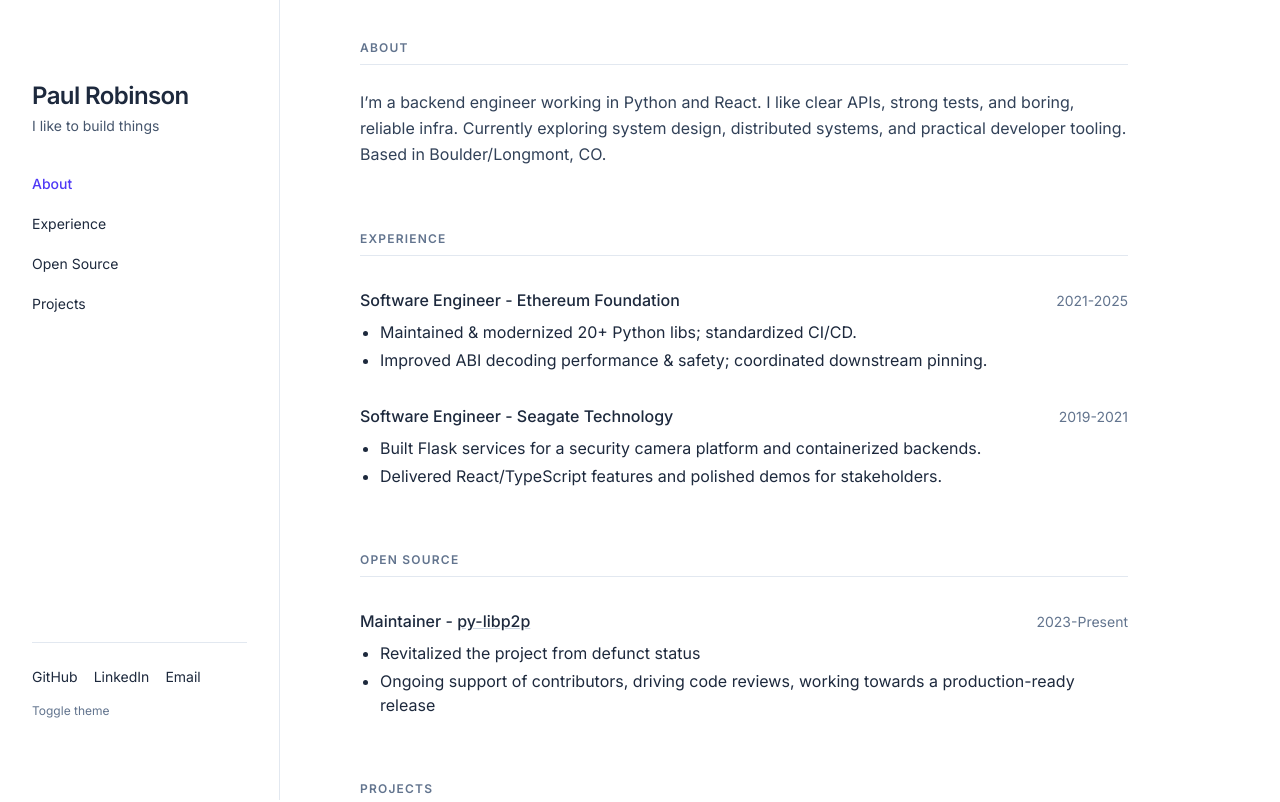
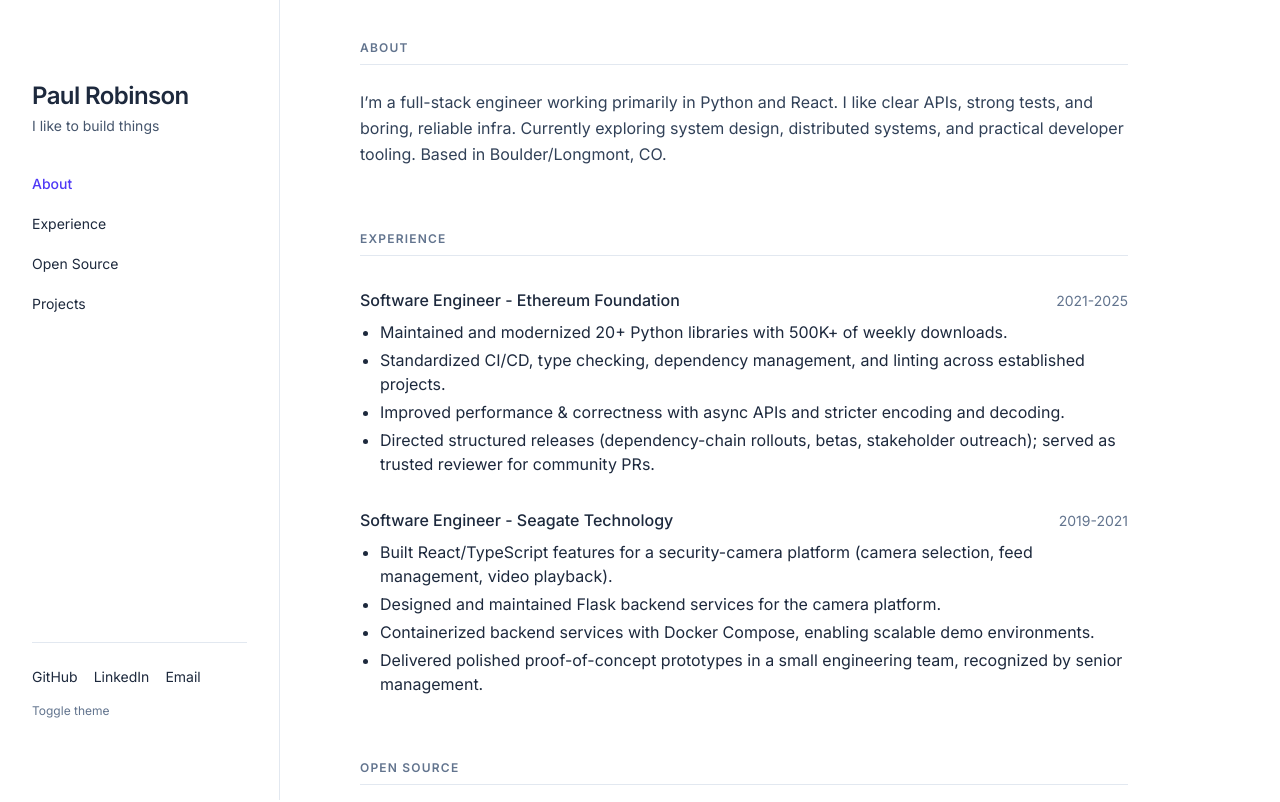
Before and after one commit to pacrob/pacrob.github.io, a Next.js app: page / in a window 1280 px wide. Shown: the top 802 px of the page. Built offline with nearby package versions, Linux system fonts and the light colour scheme.

Commit message:
fill out experience

```diff
--- a/src/app/page.tsx
+++ b/src/app/page.tsx
@@ -3,16 +3,20 @@ const experiences = [
     role: "Software Engineer - Ethereum Foundation",
     period: "2021-2025",
     bullets: [
-      "Maintained & modernized 20+ Python libs; standardized CI/CD.",
-      "Improved ABI decoding performance & safety; coordinated downstream pinning.",
+      "Maintained and modernized 20+ Python libraries with 500K+ of weekly downloads.",
+      "Standardized CI/CD, type checking, dependency management, and linting across established projects.",
+      "Improved performance & correctness with async APIs and stricter encoding and decoding.",
+      "Directed structured releases (dependency-chain rollouts, betas, stakeholder outreach); served as trusted reviewer for community PRs."
     ],
   },
   {
     role: "Software Engineer - Seagate Technology",
     period: "2019-2021",
     bullets: [
-      "Built Flask services for a security camera platform and containerized backends.",
-      "Delivered React/TypeScript features and polished demos for stakeholders.",
+      "Built React/TypeScript features for a security-camera platform (camera selection, feed management, video playback).",
+      "Designed and maintained Flask backend services for the camera platform.",
+      "Containerized backend services with Docker Compose, enabling scalable demo environments.",
+      "Delivered polished proof-of-concept prototypes in a small engineering team, recognized by senior management."
     ],
   },
 ];
@@ -64,7 +68,7 @@ export default function Page() {
         </h2>
         <hr className="mt-2 h-px border-0 bg-slate-200 dark:bg-slate-800" />
         <p className="mt-6 leading-relaxed text-slate-700 dark:text-slate-300">
-          I’m a backend engineer working in Python and React. I
+          I’m a full-stack engineer working primarily in Python and React. I
           like clear APIs, strong tests, and boring, reliable infra. Currently
           exploring system design, distributed systems, and practical developer
           tooling. Based in Boulder/Longmont, CO.
```
